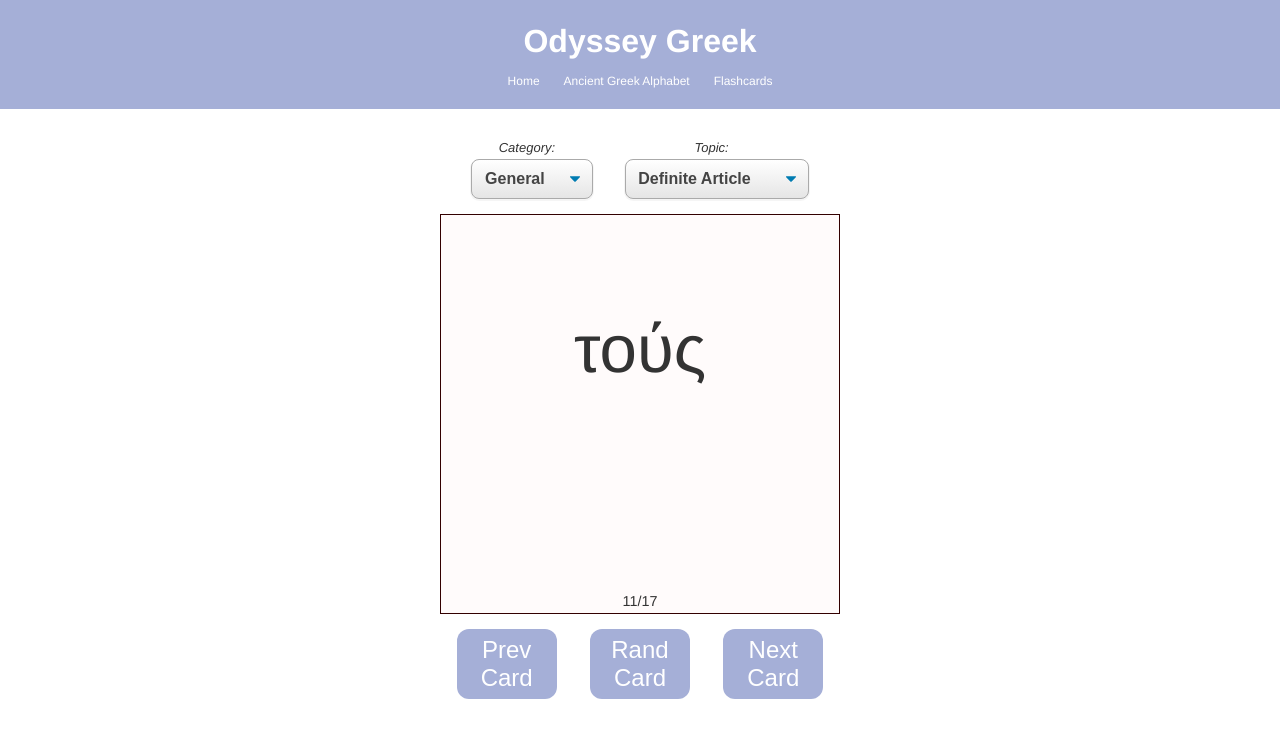
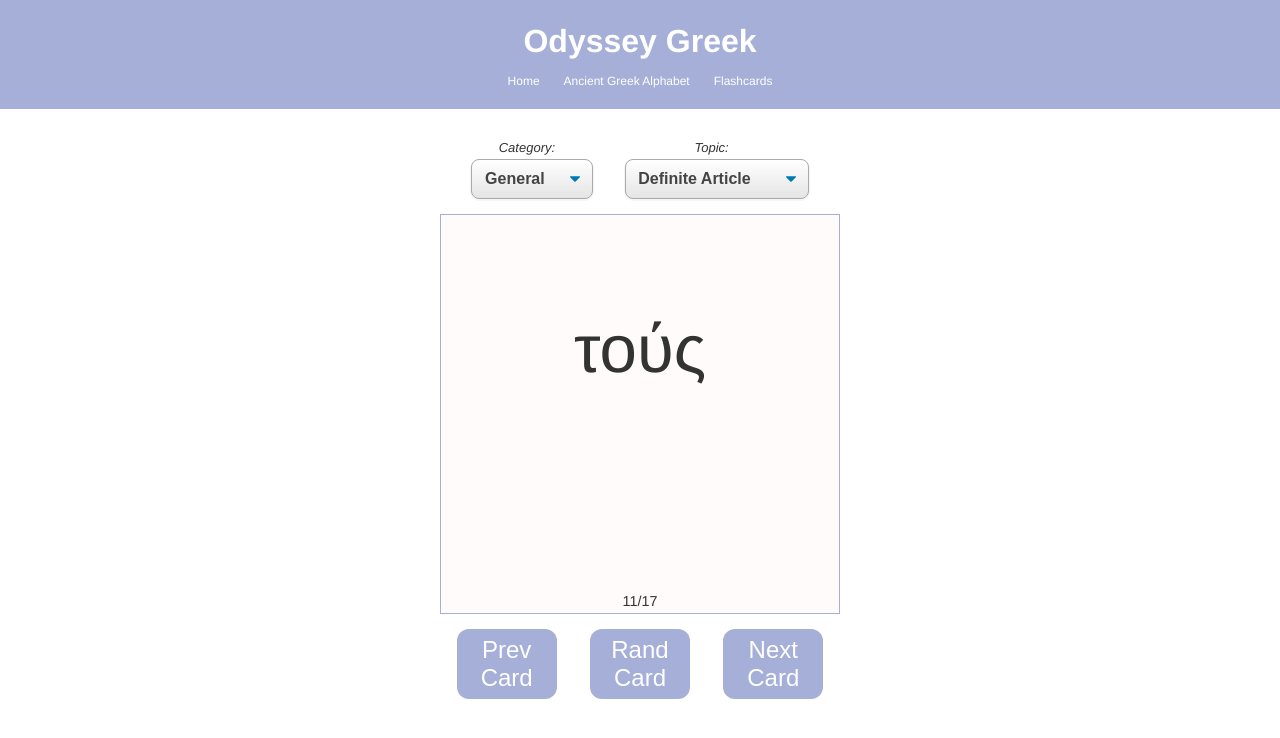
Before and after one commit to seangrant118/odyssey-greek, a React (Create React App) app: page /flashcards in a window 1280 px wide. In both pictures the pointer is over the element 640 px from the left and 413 px from the top of the page. Shown: the top 738 px of the page. Built offline with nearby package versions, Linux system fonts and the light colour scheme.

Commit message:
card styling

```diff
--- a/src/components/styles/Card.css
+++ b/src/components/styles/Card.css
@@ -20,6 +20,9 @@
   display: flex;
   justify-content: center;
   /* align-items: center; */
+}
+.card:hover {
+  border: 1px solid #a5afd7;
 }
 
 .card:active {
```
